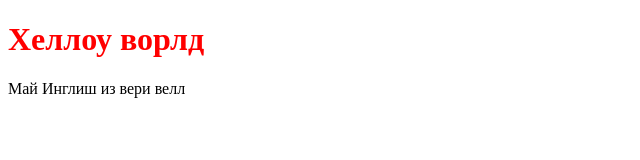
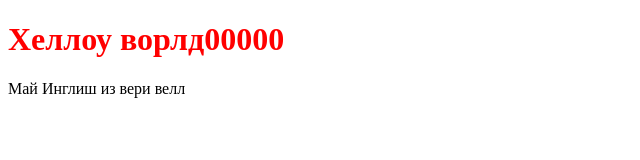
Before and after one commit to 4myExp/indesk, a plain HTML site: page index.html in a window 1280 px wide. Shown: the whole page, without its empty margins (0-640 px from the left). Drawn offline with Linux system fonts and the light colour scheme.

Commit message:
update index.html

```diff
--- a/index.html
+++ b/index.html
@@ -59,7 +59,7 @@
 
 <body>
 
-<h1> Хеллоу ворлд </h1>
+<h1> Хеллоу ворлд00000 </h1>
 <p> Май Инглиш из вери велл </p>
 
 </body>
```
